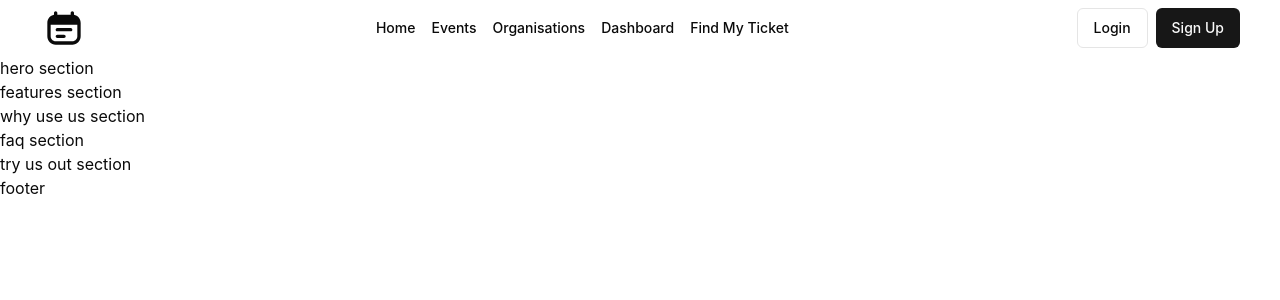
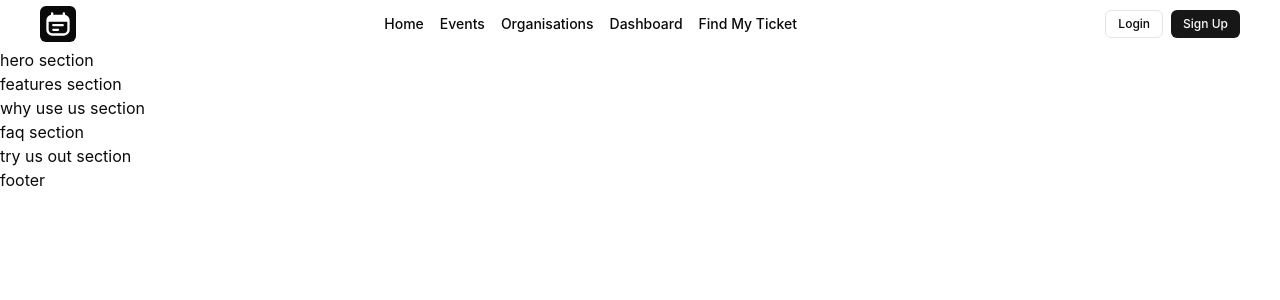
Before and after one commit to delmac-dev/event-management-app, a Next.js app: page / in a window 1280 px wide. Shown: the top 300 px of the page. Built offline with nearby package versions, Linux system fonts and the light colour scheme.

Commit message:
made edits;

```diff
--- a/app/(public)/(components)/header.tsx
+++ b/app/(public)/(components)/header.tsx
@@ -32,7 +32,7 @@ const navLinks = [
 export default function Header ({user}:{user?: User}) {
 
     return (
-        <header className="relative w-full h-14 flex_center justify-between px-5 md:px-10">
+        <header className="relative w-full h-12 flex_center justify-between px-5 md:px-10">
             <Logo />
             <div className="hidden md:flex gap-4">
                 {navLinks.map(({name, link}, _i) => (
@@ -52,8 +52,8 @@ const AuthSection = ({user, isMobile = false}:{user?: User, isMobile?: boolean})
         </div>
     ): (
         <div className={cn(!isMobile? "hidden md:flex gap-2" : "flex gap-2 flex-col md:hidden")}>
-            <Button variant={'outline'}>Login</Button>
-            <Button>Sign Up</Button>
+            <Button variant={'outline'} size='xs'>Login</Button>
+            <Button size='xs'>Sign Up</Button>
         </div>
     )
 )
--- a/components/common/logo.tsx
+++ b/components/common/logo.tsx
@@ -4,8 +4,8 @@ import { _home } from "@/lib/routes";
 
 export default function Logo() {
  return (
-    <Link href={_home} className="w-12 h-12 rounded-sm flex_center">
-        <LogoIcon className="h-10 w-10 text-foreground" />
+    <Link href={_home} className="w-9 h-9 rounded-md flex_center bg-foreground">
+        <LogoIcon className="h-7 w-7 text-background" />
     </Link>
  )
 }
--- a/components/ui/button.tsx
+++ b/components/ui/button.tsx
@@ -21,6 +21,7 @@ const buttonVariants = cva(
       },
       size: {
         default: "h-10 px-4 py-2",
+        xs: "h-7 rounded-md text-xs px-3",
         sm: "h-9 rounded-md px-3",
         lg: "h-11 rounded-md px-8",
         icon: "h-10 w-10",
```
